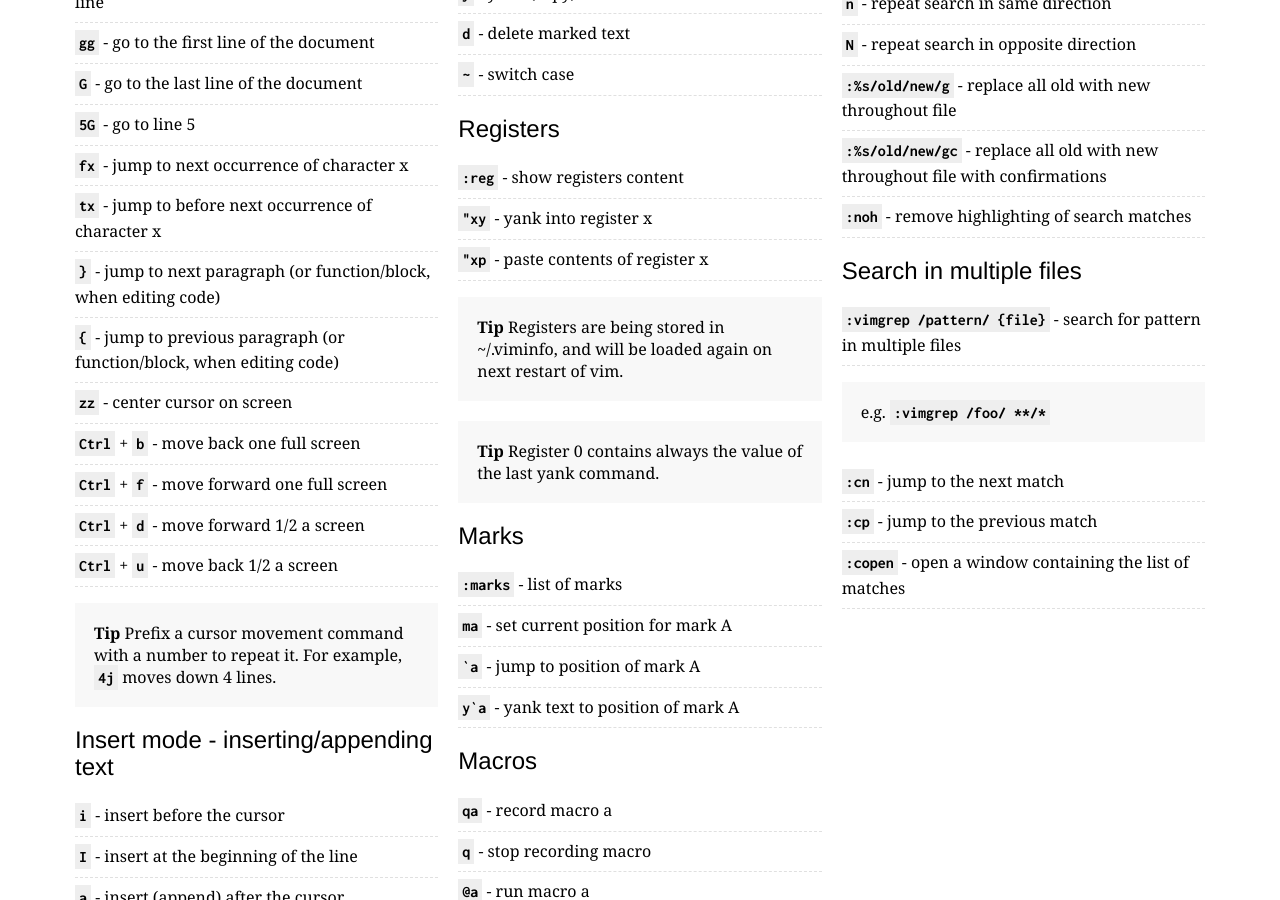
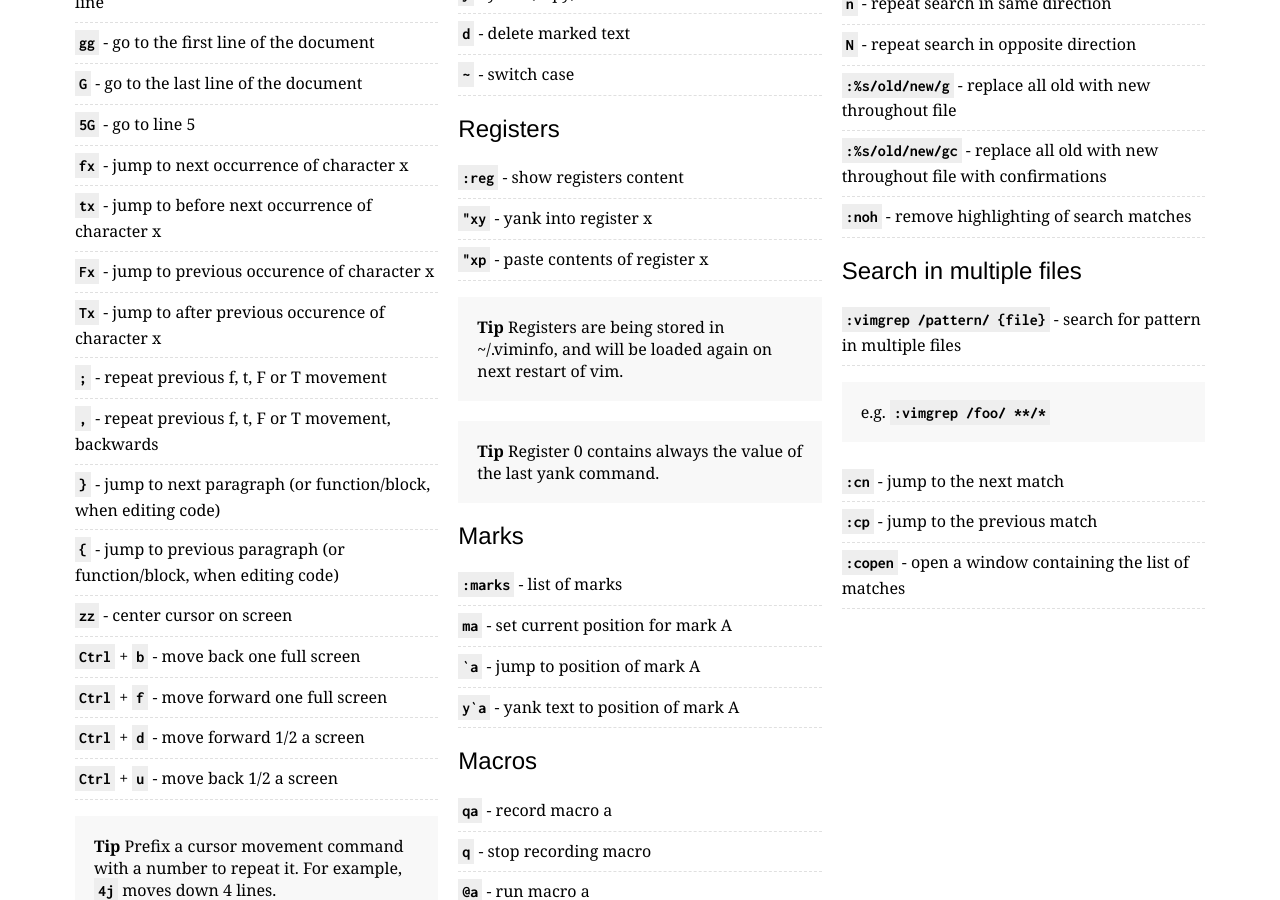
Before and after one commit to rtorr/vim-cheat-sheet, a Jekyll site: the page built from index.html, in a window 1280 px wide and 900 px high, scrolled down 1305 px. Built offline with Jekyll 4.4.1, drawn with Linux system fonts in a browser that asks for light colours.

Commit message:
Add movement commands: F T ; ,

```diff
--- a/_config.yml
+++ b/_config.yml
@@ -45,6 +45,10 @@ defaults:
           fiveG: "go to line 5"
           fx: "jump to next occurrence of character x"
           tx: "jump to before next occurrence of character x"
+          Fx: "jump to previous occurence of character x"
+          Tx: "jump to after previous occurence of character x"
+          semicolon: "repeat previous f, t, F or T movement"
+          comma: "repeat previous f, t, F or T movement, backwards"
           closeCurlyBrace: "jump to next paragraph (or function/block, when editing code)"
           openCurlyBrace: "jump to previous paragraph (or function/block, when editing code)"
           centerCursor: "center cursor on screen"
--- a/_layouts/page.html
+++ b/_layouts/page.html
@@ -40,6 +40,10 @@ layout: default
             <li><kbd>5G</kbd> - {{ page.cursorMovement.commands.fiveG }}</li>
             <li><kbd>fx</kbd> - {{ page.cursorMovement.commands.fx }}</li>
             <li><kbd>tx</kbd> - {{ page.cursorMovement.commands.tx }}</li>
+            <li><kbd>Fx</kbd> - {{ page.cursorMovement.commands.Fx }}</li>
+            <li><kbd>Tx</kbd> - {{ page.cursorMovement.commands.Tx }}</li>
+            <li><kbd>;</kbd> - {{ page.cursorMovement.commands.semicolon }}</li>
+            <li><kbd>,</kbd> - {{ page.cursorMovement.commands.comma }}</li>
             <li><kbd>}</kbd> - {{ page.cursorMovement.commands.closeCurlyBrace }}</li>
             <li><kbd>{</kbd> - {{ page.cursorMovement.commands.openCurlyBrace }}</li>
             <li><kbd>zz</kbd> - {{ page.cursorMovement.commands.centerCursor }}</li>
```
